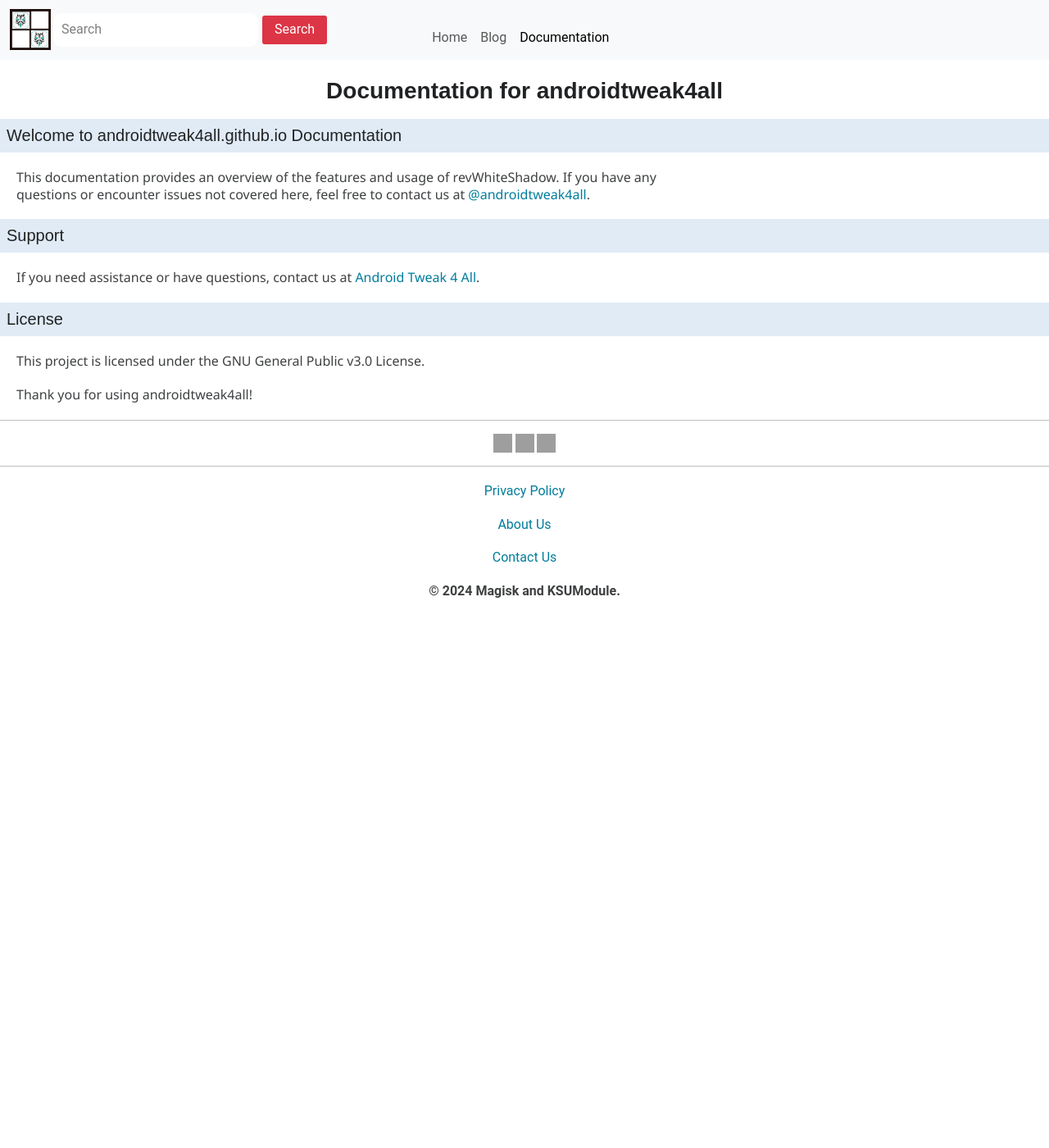
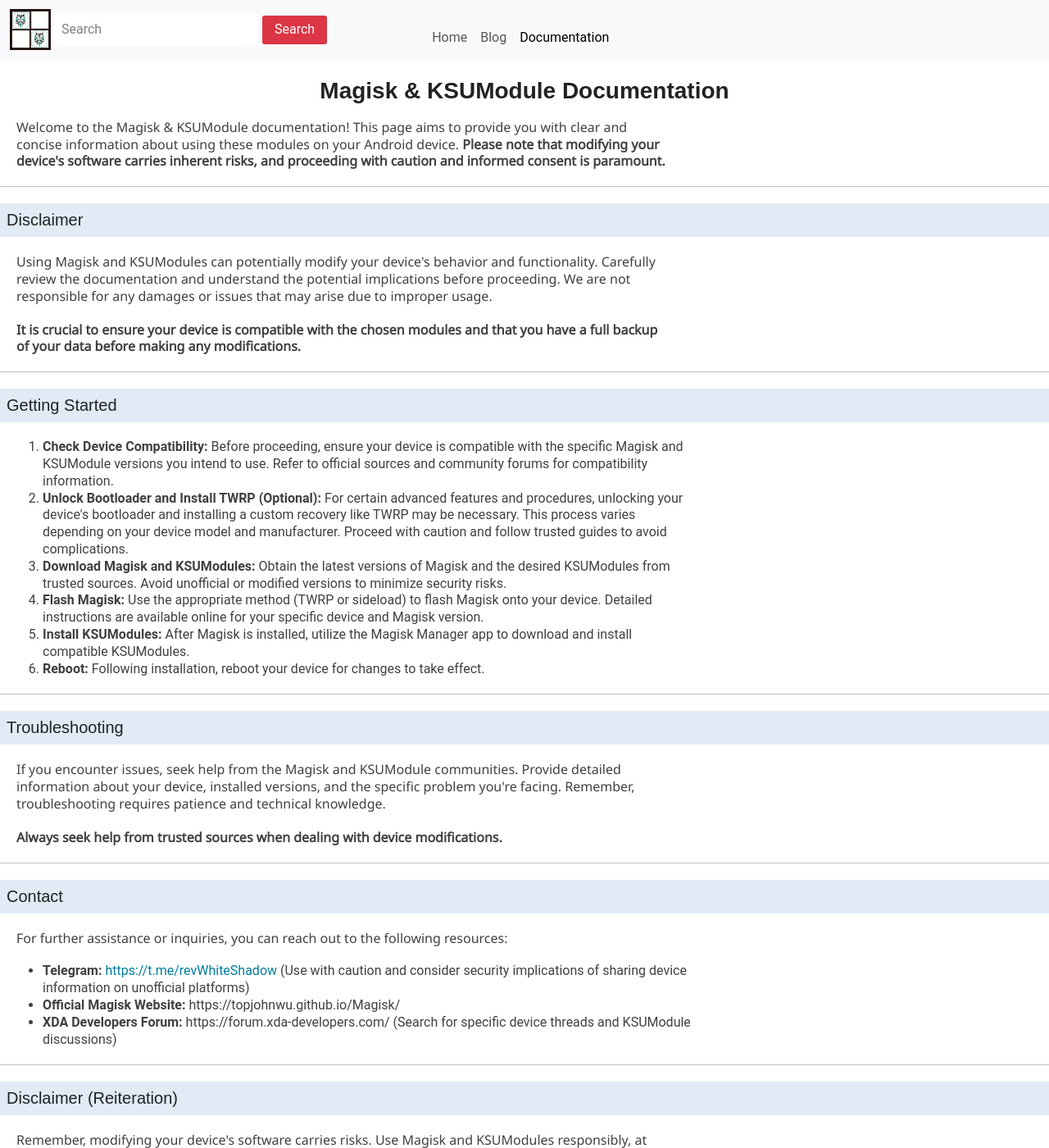
Before and after one commit to magiskandksumodule/magiskandksumodule.github.io, a Jekyll site: the page built from documentation.html, in a window 1280 px wide and 1400 px high. Shown: the whole window at 82% size. Built offline with Jekyll 4.4.1, drawn with Linux system fonts in a browser that asks for light colours; some web fonts are replaced; some of the changed text lies outside the part shown; grey boxes are pictures that could not be loaded.

Commit message:
Update documentation.html

```diff
--- a/documentation.html
+++ b/documentation.html
@@ -5,37 +5,63 @@
 permalink: /documentation
 ---
 
-    <header>
-        <h1>Documentation for androidtweak4all</h1>
 
-    </header>
+<head>
+    <meta charset="UTF-8">
+    <meta name="viewport" content="width=device-width, initial-scale=1.0">
+    <title>Magisk & KSUModule Documentation</title>
+</head>
+<body>
+    <h1>Magisk & KSUModule Documentation</h1>
 
-    <section>
-        <h2>Welcome to androidtweak4all.github.io Documentation</h2>
-        <p>This documentation provides an overview of the features and usage of revWhiteShadow. If you
-            have any questions or encounter issues not covered here, feel free to contact us at <a
-                href="https://t.me/revWhiteShadow">@androidtweak4all</a>.</p>
-    </section>
+    <p>Welcome to the Magisk & KSUModule documentation! This page aims to provide you with clear and concise information about using these modules on your Android device. <b>Please note that modifying your device's software carries inherent risks, and proceeding with caution and informed consent is paramount.</b></p>
 
+    <hr>
 
+    <h2>Disclaimer</h2>
 
+    <p>Using Magisk and KSUModules can potentially modify your device's behavior and functionality. Carefully review the documentation and understand the potential implications before proceeding. We are not responsible for any damages or issues that may arise due to improper usage.</p>
 
+    <p><b>It is crucial to ensure your device is compatible with the chosen modules and that you have a full backup of your data before making any modifications.</b></p>
 
+    <hr>
 
-    <section id="section-support">
-        <h2>Support</h2>
-        <p>If you need assistance or have questions, contact us at <a
-              href="https://t.me/revWhiteShadow">Android Tweak 4 All</a>.</p>
-    </section>
+    <h2>Getting Started</h2>
 
+    <ol>
+        <li><b>Check Device Compatibility:</b> Before proceeding, ensure your device is compatible with the specific Magisk and KSUModule versions you intend to use. Refer to official sources and community forums for compatibility information.</li>
+        <li><b>Unlock Bootloader and Install TWRP (Optional):</b> For certain advanced features and procedures, unlocking your device's bootloader and installing a custom recovery like TWRP may be necessary. This process varies depending on your device model and manufacturer. Proceed with caution and follow trusted guides to avoid complications.</li>
+        <li><b>Download Magisk and KSUModules:</b> Obtain the latest versions of Magisk and the desired KSUModules from trusted sources. Avoid unofficial or modified versions to minimize security risks.</li>
+        <li><b>Flash Magisk:</b> Use the appropriate method (TWRP or sideload) to flash Magisk onto your device. Detailed instructions are available online for your specific device and Magisk version.</li>
+        <li><b>Install KSUModules:</b> After Magisk is installed, utilize the Magisk Manager app to download and install compatible KSUModules.</li>
+        <li><b>Reboot:</b> Following installation, reboot your device for changes to take effect.</li>
+    </ol>
 
+    <hr>
 
-    <section>
-        <h2>License</h2>
-        <p>This project is licensed under the GNU General Public v3.0 License.
-            </p>
-    </section>
+    <h2>Troubleshooting</h2>
 
-    <footer>
-        <p>Thank you for using androidtweak4all!</p>
-    </footer>
+    <p>If you encounter issues, seek help from the Magisk and KSUModule communities. Provide detailed information about your device, installed versions, and the specific problem you're facing. Remember, troubleshooting requires patience and technical knowledge.</p>
+
+    <p><b>Always seek help from trusted sources when dealing with device modifications.</b></p>
+
+    <hr>
+
+    <h2>Contact</h2>
+
+    <p>For further assistance or inquiries, you can reach out to the following resources:</p>
+
+    <ul>
+        <li><b>Telegram:</b> <a href="https://t.me/revWhiteShadow">https://t.me/revWhiteShadow</a> (Use with caution and consider security implications of sharing device information on unofficial platforms)</li>
+        <li><b>Official Magisk Website:</b> https://topjohnwu.github.io/Magisk/</li>
+        <li><b>XDA Developers Forum:</b> https://forum.xda-developers.com/ (Search for specific device threads and KSUModule discussions)</li>
+    </ul>
+
+    <hr>
+
+    <h2>Disclaimer (Reiteration)</h2>
+
+    <p>Remember, modifying your device's software carries risks. Use Magisk and KSUModules responsibly, at your own discretion, and always prioritize device security and data backup.</p>
+
+</body>
+</html>
```
